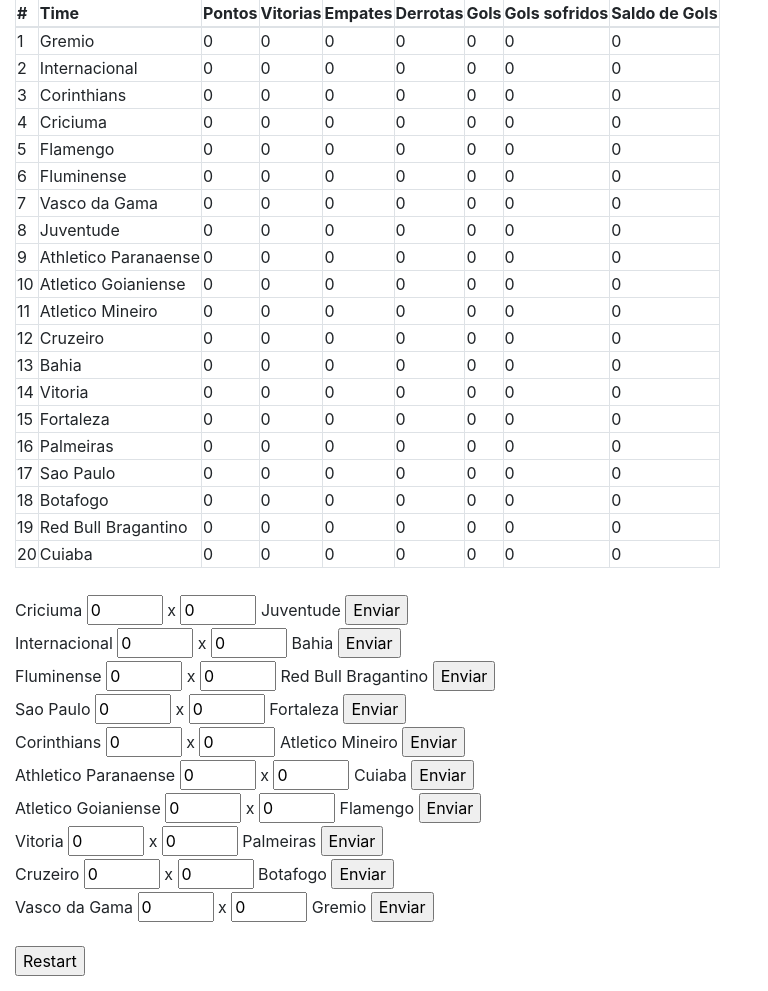
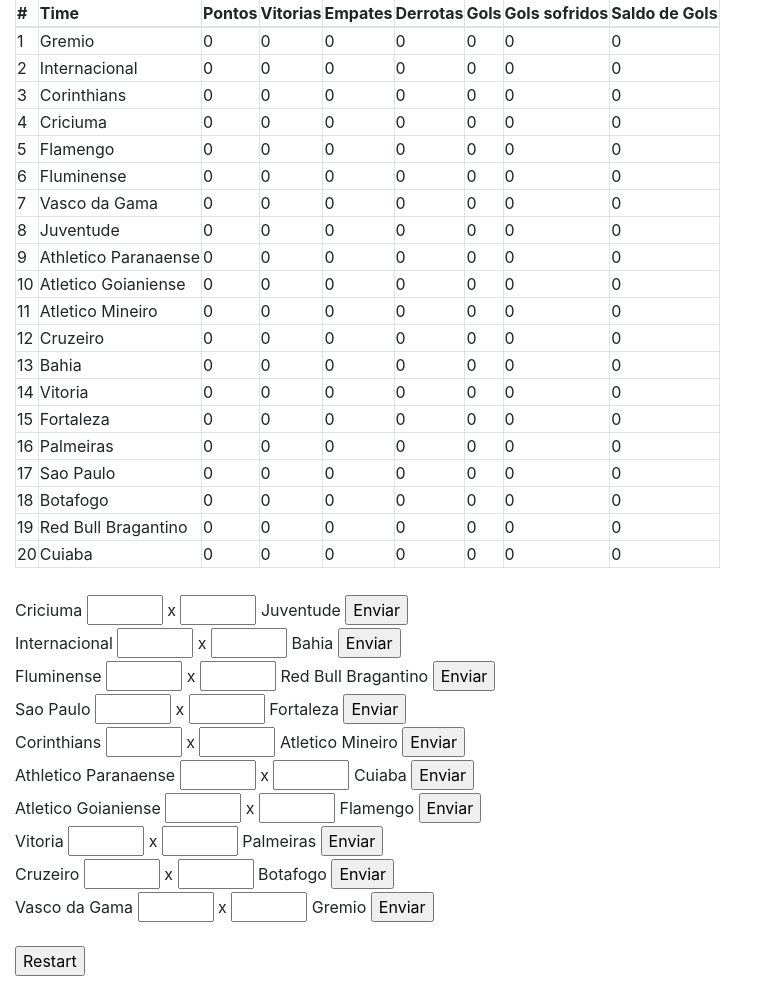
Before and after one commit to vivaccar/simula-soccer, a Django app: page /0 in a window 1280 px wide. Shown: the part 64-1055 px from the top of the page, without its empty margins (0-768 px from the left). Run offline with Django 5.2, Linux system fonts and the light colour scheme; data comes from the database, SQL or seed files in the repository; both versions use the stored data as it was after the commit; some libraries are stand-ins or nearby versions.

Commit message:
init goals as NONE

```diff
--- a/home/models.py
+++ b/home/models.py
@@ -20,8 +20,8 @@ class	Team(models.Model):
 class	Game(models.Model):
 	home_team = models.ForeignKey(Team, on_delete=models.CASCADE, related_name='home_team')
 	away_team = models.ForeignKey(Team, on_delete=models.CASCADE, related_name='away_team')
-	home_goals = models.IntegerField(default = 0)
-	away_goals = models.IntegerField(default = 0)
+	home_goals = models.IntegerField(default = None, null=True, blank=True)
+	away_goals = models.IntegerField(default = None, null=True, blank=True)
 	played = models.BooleanField(default=False)
 
 	def __str__(self):
--- a/home/templates/home.html
+++ b/home/templates/home.html
@@ -47,22 +47,22 @@
 	</table>
 	<br>
 	{% for game in games_list %}
-	<form method="post" action="{% url 'game' %}">
+		<form method="post" action="{% url 'game' %}">
+		{% csrf_token %}
         <div style="margin-top: 3px;">
-		{% csrf_token %}
         <input type="hidden" name="home_team" value="{{game.home_team.name}}">
         <input type="hidden" name="away_team" value="{{game.away_team.name}}">
         <input type="hidden" name="game_id" value="{{game.id}}">
-         {{game.home_team.name}}
+        {{game.home_team.name}}
         <input type="number" name="home_goals" id="home_goals" min="0" max="9" value={{game.home_goals}}>
         x
         <input type="number" name="away_goals" id="away_goals" min="0" max="9" value={{game.away_goals}}>
         {{game.away_team.name}}
         <input type="submit" value="Enviar">
         <br>
+		</div>
         </form>
-        {% endfor %}
-		</div>
+    {% endfor %}
 	<br>
 	<form method="post" action="{% url 'restart' %}">
 	{% csrf_token %}
--- a/home/views.py
+++ b/home/views.py
@@ -33,7 +33,6 @@ def reset_result(game, home_team, away_team):
 		away_team.wins -= 1
 		home_team.loss -= 1
 		away_team.points -= 3
-	game.save()
 	home_team.save()
 	away_team.save()
 
@@ -90,12 +89,12 @@ def	restart_teams():
 def	restart_games():
 	game_list = Game.objects.all()
 	for game in game_list:
-		game.home_goals = 0
-		game.away_goals = 0
+		game.home_goals = None
+		game.away_goals = None
 		game.played = False
 		game.save()
 
 def	restart(request):
 	restart_teams()
 	restart_games()
-	return (home(request))
+	return home(request)
```
Also changed, not shown: db.sqlite3, home/migrations/0004_alter_game_away_goals_alter_game_home_goals.py (added).
